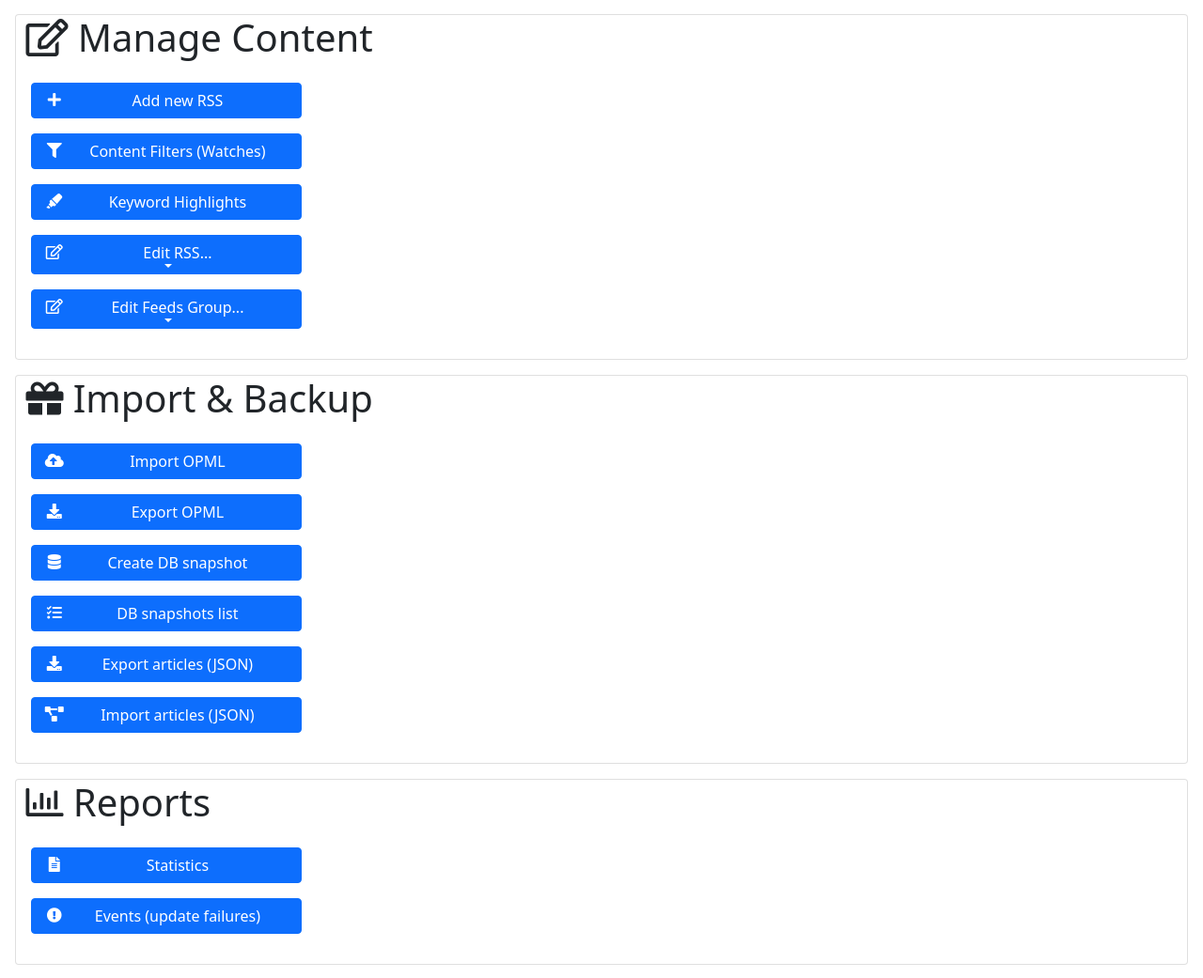
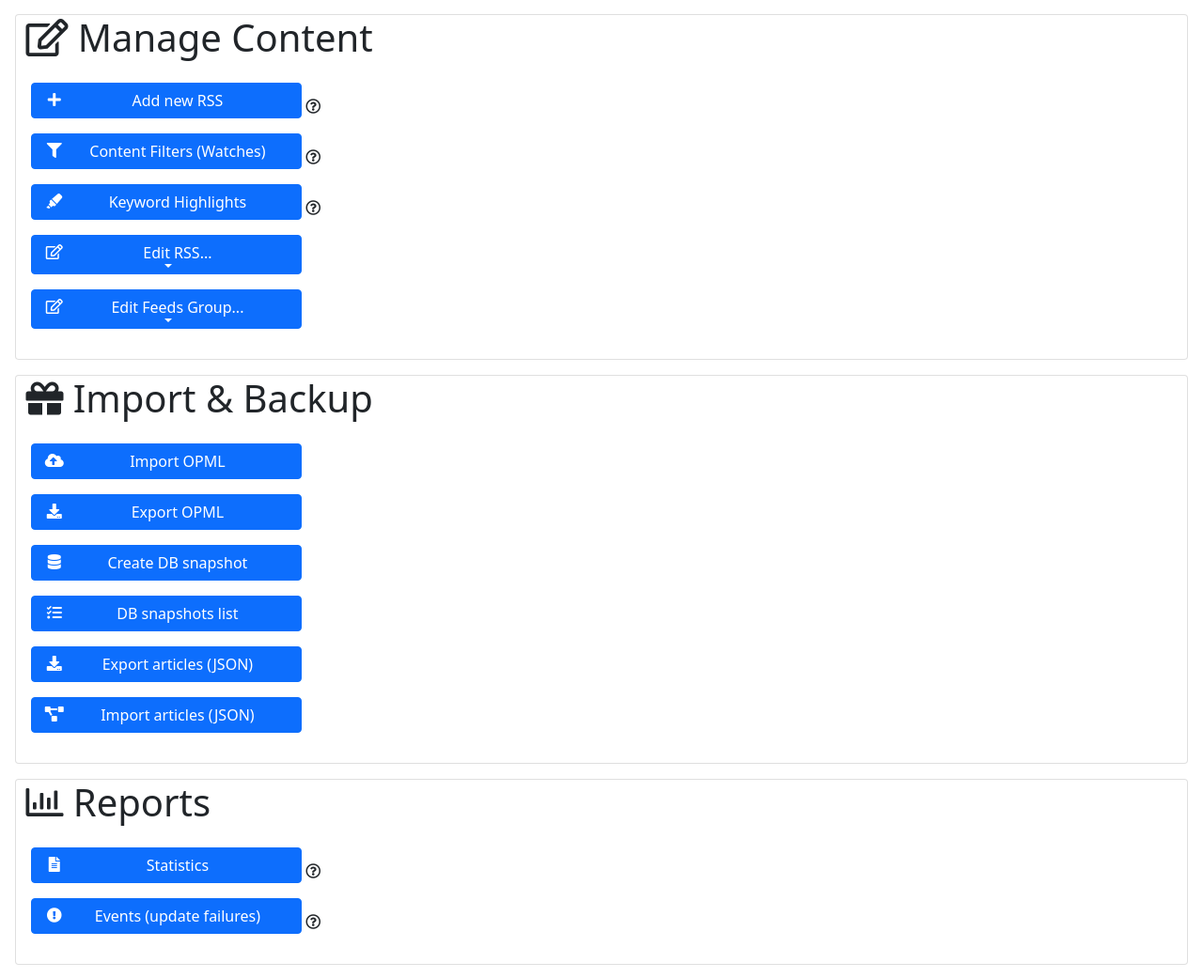
Before and after one commit to freerss2/freerss2, a PHP site: page /personal/settings.php?open=1 in a window 1280 px wide. Shown: the part 635-1676 px from the top of the page at 94% size. Run offline with PHP 8.4, Linux system fonts and the light colour scheme; the visitor is signed in with stand-in values (Sample User, id 1); data that the repository does not hold is empty; some libraries are stand-ins or nearby versions.

Commit message:
More context help on settings screen

```diff
--- a/htdocs/personal/settings.php
+++ b/htdocs/personal/settings.php
@@ -211,19 +211,25 @@
              <i class="fa fa-plus col-2 col-xs-1 settings-icon"></i>
              <span class="col-10 col-sm-9">Add new RSS</span>
            </div>
-         </a> <br>
+         </a>
+         <i class="far fa-question-circle inline-help" title="Here you can add a site RSS feed subscription. The subscription could be defined in three possible ways: by specifiying site URL (when RSS is built-in on main page), by setting RSS direct link or by site-to-feed rules definition."></i>
+         <br>
          <a type="button" class="btn btn-primary mb-3" href="/personal/edit_filter.php" style="min-width:18em;">
            <div class="row">
              <i class="fa fa-filter col-2 col-xs-1 settings-icon"></i>
              <span class="col-10 col-sm-9">Content Filters (Watches)</span>
            </div>
-         </a> <br>
+         </a>
+         <i class="far fa-question-circle inline-help" title="Content filters (watches) allows to group articles, related to the same topic. You can define quite complicated rules based on article title, content, url and categories. The same way could be defined a 'trash' rule - matching articles will be automatically marked as 'read'."></i>
+         <br>
          <a type="button" class="btn btn-primary mb-3" href="/personal/edit_highlight.php" style="min-width:18em;">
            <div class="row">
              <i class="fas fa-highlighter col-2 col-xs-1 settings-icon"></i>
              <span class="col-10 col-sm-9">Keyword Highlights</span>
            </div>
-         </a> <br>
+         </a>
+         <i class="far fa-question-circle inline-help" title="Sometime it's not enough to group articles by content, but also important to see some keywords or phrases empasized. You can define any pattern and choose unique highlight style. Highlights could be cloned to get exactly the same style for similar keywords."></i>
+         <br>
          <!-- TODO: hide when no any RSS -->
          <button class="btn btn-primary dropdown-toggle mb-3" type="button" style="min-width:18em;"
            data-bs-toggle="dropdown" aria-expanded="false">
@@ -315,13 +321,17 @@
              <i class="fa fa-file-alt col-2 col-xs-1 settings-icon"></i>
              <span class="col-10 col-sm-9">Statistics</span>
            </div>
-         </a> <br>
+         </a>
+         <i class="far fa-question-circle inline-help" title="Statistics report shows different kinds of activity indicators per watch/group/feed. Disabled feeds are displayed with strikethrough."></i>
+         <br>
          <a type="button" class="btn btn-primary mb-3" href="/personal/report_events.php" style="min-width:18em;">
            <div class="row">
              <i class="fas fa-exclamation-circle col-2 col-xs-1 settings-icon"></i>
              <span class="col-10 col-sm-9">Events (update failures)</span>
            </div>
-         </a> <br>
+         </a>
+         <i class="far fa-question-circle inline-help" title="This report shows latest error events per feed. Such way could be indentified feeds with wrong/unavailable source."></i>
+         <br>
        </div>
      </div>
 
```
